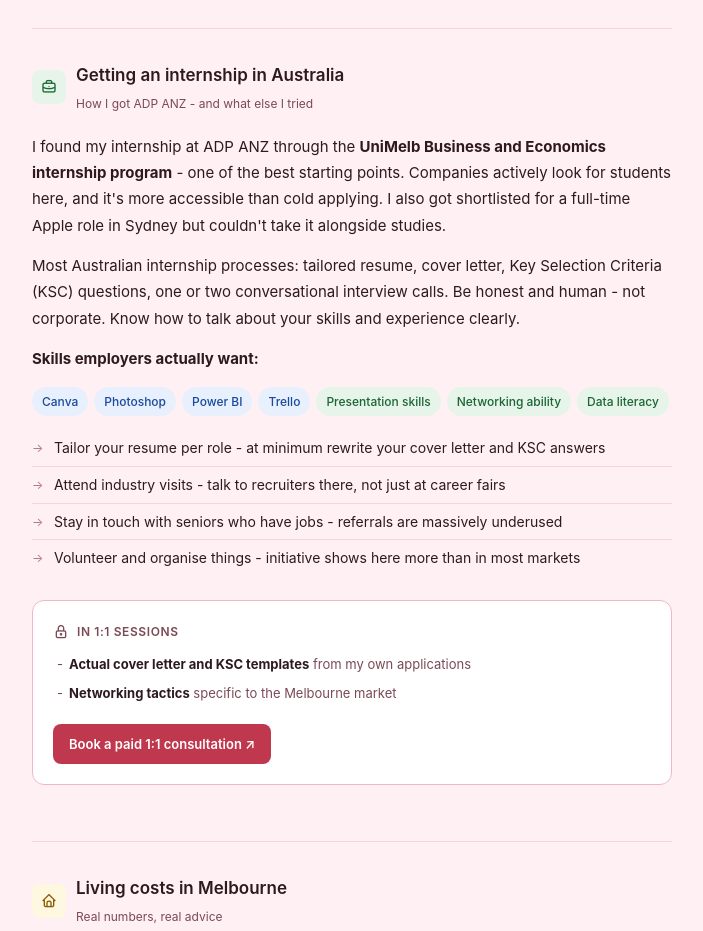
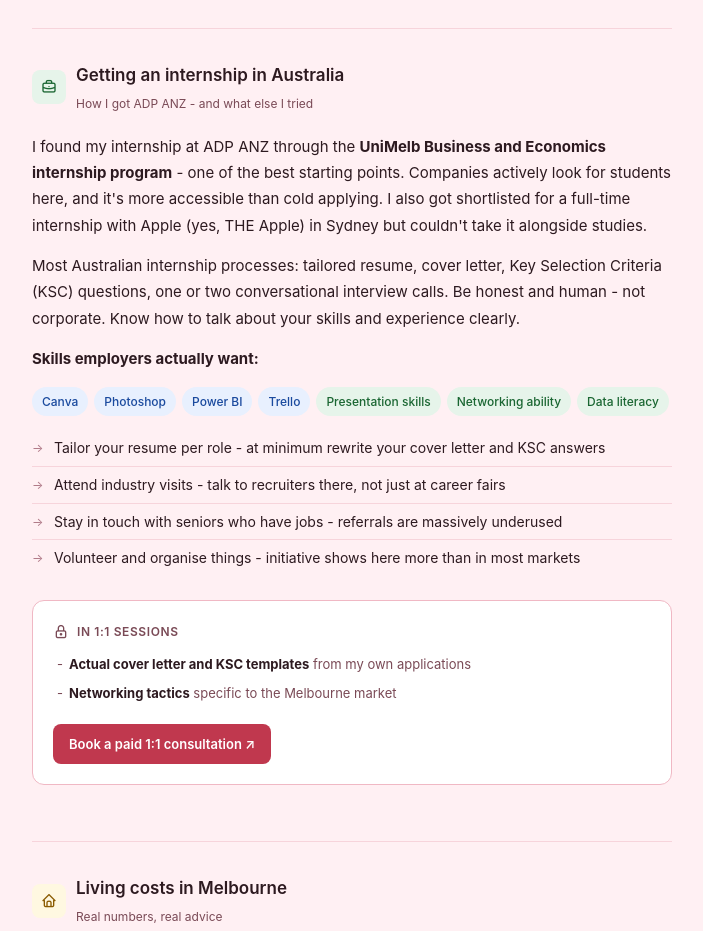
Before and after one commit to jhil-m/jhil-unimelb-guide, a plain HTML site: page index.html in a window 1280 px wide. Shown: the part 3500-4431 px from the top of the page, without its empty margins (288-991 px from the left). Drawn offline with Linux system fonts and the light colour scheme.

Commit message:
Update index.html

```diff
--- a/index.html
+++ b/index.html
@@ -294,7 +294,7 @@
     <div class="ico ico-green"><i class="ti ti-briefcase"></i></div>
     <div><h2 class="st">Getting an internship in Australia</h2><p class="sub">How I got ADP ANZ - and what else I tried</p></div>
   </div>
-  <p>I found my internship at ADP ANZ through the <strong>UniMelb Business and Economics internship program</strong> - one of the best starting points. Companies actively look for students here, and it's more accessible than cold applying. I also got shortlisted for a full-time Apple role in Sydney but couldn't take it alongside studies.</p>
+  <p>I found my internship at ADP ANZ through the <strong>UniMelb Business and Economics internship program</strong> - one of the best starting points. Companies actively look for students here, and it's more accessible than cold applying. I also got shortlisted for a full-time internship with Apple (yes, THE Apple) in Sydney but couldn't take it alongside studies.</p>
   <p>Most Australian internship processes: tailored resume, cover letter, Key Selection Criteria (KSC) questions, one or two conversational interview calls. Be honest and human - not corporate. Know how to talk about your skills and experience clearly.</p>
   <p><strong>Skills employers actually want:</strong></p>
   <div class="pills">
```
